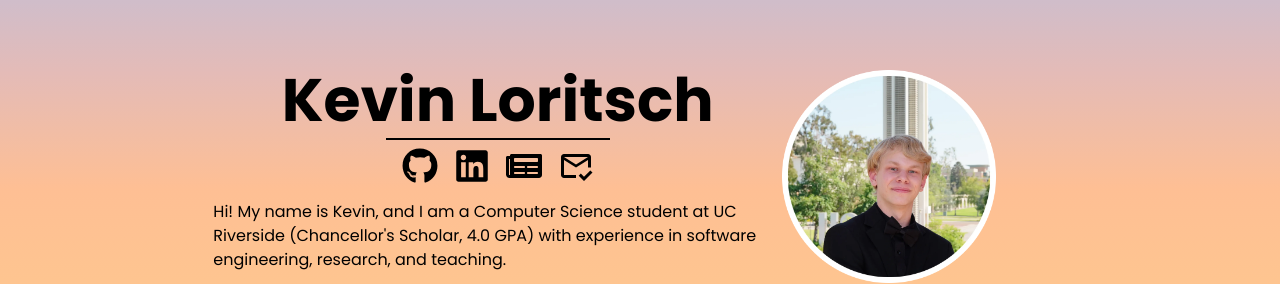
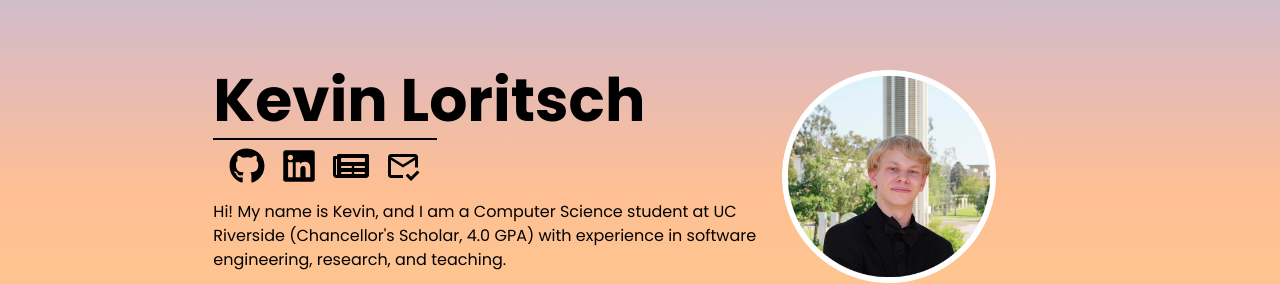
Before and after one commit to Kevinloritsch/kevinloritsch.github.io, a Next.js app: page / in a window 1280 px wide. Shown: the part 221-505 px from the top of the page. Built offline with nearby package versions, Linux system fonts and the light colour scheme; no server answers.

Commit message:
quick spacing

```diff
--- a/src/app/components/Landing.tsx
+++ b/src/app/components/Landing.tsx
@@ -20,11 +20,11 @@ const Landing = () => {
         <div className="absolute flex h-full w-full flex-row items-center justify-center gap-12">
           <div className="flex w-2/3 flex-row justify-evenly">
             <div className="flex w-2/3 flex-col">
-              <p className="flex place-items-center justify-center pb-2 text-center text-4xl font-bold md:text-5xl lg:text-6xl">
+              <p className="flex pb-2 text-left text-4xl font-bold md:text-5xl lg:text-6xl">
                 Kevin Loritsch
               </p>
 
-              <div className="mx-auto flex w-fit flex-row gap-4 border-t-2 border-black px-4 pt-2">
+              <div className="mr-auto flex w-fit flex-row gap-4 border-t-2 border-black px-4 pt-2">
                 {socialLinks.map(({ link, icon: Icon }, i) => (
                   <Link key={i} href={link} target="_blank">
                     <Icon className="text-4xl" />
--- a/src/app/components/Project.tsx
+++ b/src/app/components/Project.tsx
@@ -37,7 +37,7 @@ const Project = ({
     <div className="mx-8">
       <p className="text-center text-xl font-bold">{title}</p>
       <div className="my-1">
-        <div className="mx-auto flex flex-row justify-center gap-2">
+        <div className="mx-auto mb-3 flex flex-row justify-center gap-2">
           {links.map(({ icon: Icon, link }, i) => (
             <Link href={link} target="_blank" key={i}>
               <Icon className="text-xl" />
```
